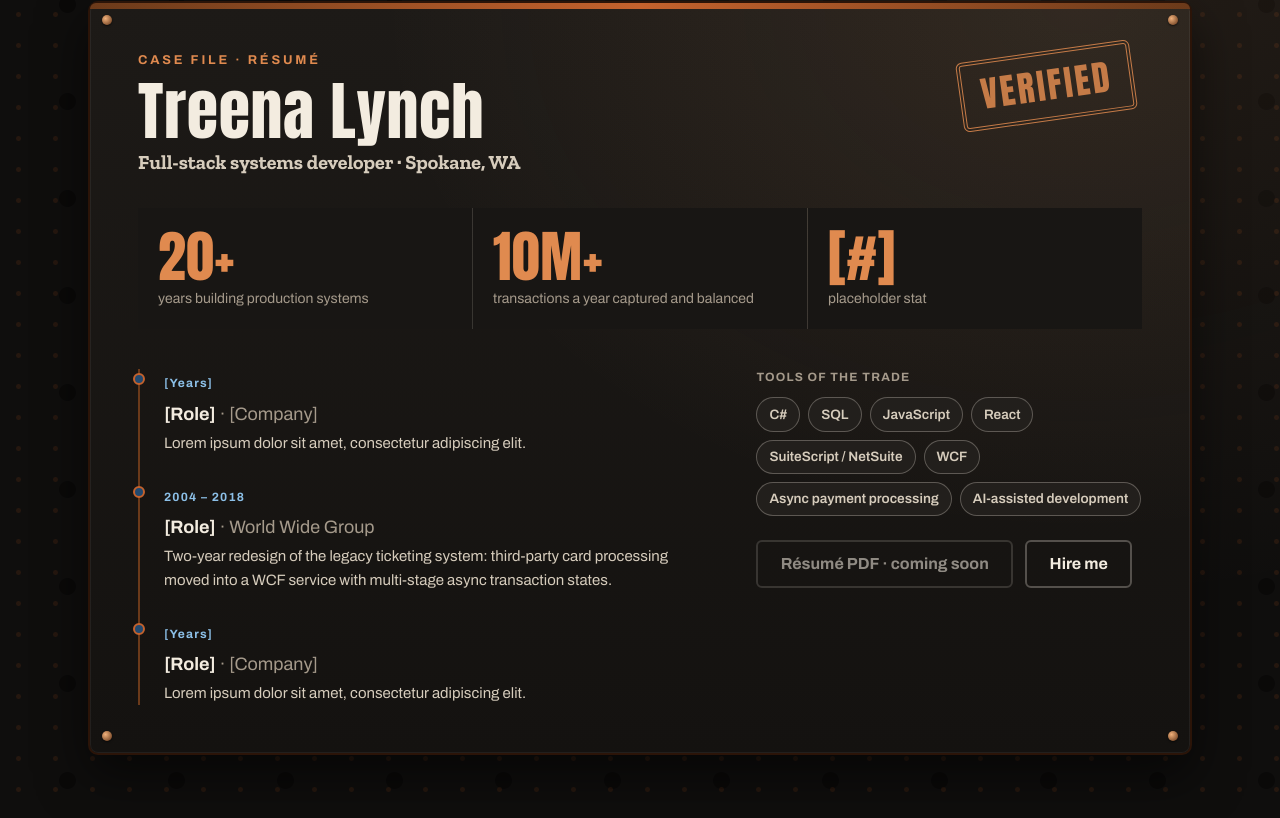
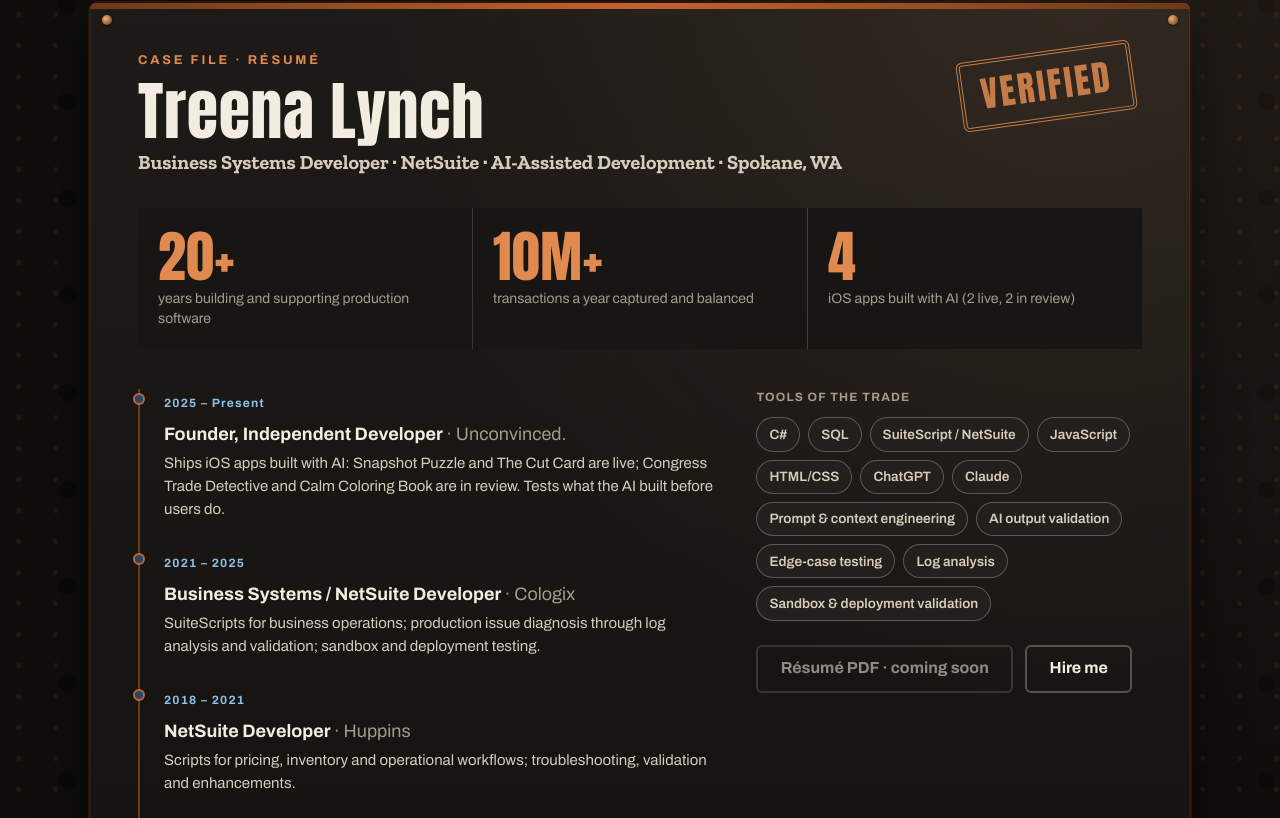
Before and after one commit to treenamlynch-2026/unconvinced-ai, a React (Vite) app: page / in a window 1280 px wide. Shown: the part 1682-2500 px from the top of the page. Built offline with nearby package versions, Linux system fonts and the light colour scheme; no server answers.

Commit message:
Resume section: real content from resume

```diff
--- a/src/Resume.jsx
+++ b/src/Resume.jsx
@@ -1,22 +1,22 @@
 import { useEffect, useState } from "react";
 
-// Resume as a riveted "case file". Only confirmed facts are filled in; the rest is placeholder
+// Resume as a riveted "case file". Only confirmed facts are filled in; sourced from the resume PDF
 // until the real resume content is supplied. Download button turns on once the PDF exists.
 export const RESUME_PDF = "/Treena_Lynch_Resume.pdf";
-const LOREM = "Lorem ipsum dolor sit amet, consectetur adipiscing elit.";
 
 const STATS = [
-  ["20+", "years building production systems"],
+  ["20+", "years building and supporting production software"],
   ["10M+", "transactions a year captured and balanced"],
-  ["[#]", "placeholder stat"],
+  ["4", "iOS apps built with AI (2 live, 2 in review)"],
 ];
 
-const SKILLS = ["C#", "SQL", "JavaScript", "React", "SuiteScript / NetSuite", "WCF", "Async payment processing", "AI-assisted development"];
+const SKILLS = ["C#", "SQL", "SuiteScript / NetSuite", "JavaScript", "HTML/CSS", "ChatGPT", "Claude", "Prompt & context engineering", "AI output validation", "Edge-case testing", "Log analysis", "Sandbox & deployment validation"];
 
 const TIMELINE = [
-  ["[Years]", "[Role]", "[Company]", LOREM],
-  ["2004 – 2018", "[Role]", "World Wide Group", "Two-year redesign of the legacy ticketing system: third-party card processing moved into a WCF service with multi-stage async transaction states."],
-  ["[Years]", "[Role]", "[Company]", LOREM],
+  ["2025 – Present", "Founder, Independent Developer", "Unconvinced.", "Ships iOS apps built with AI: Snapshot Puzzle and The Cut Card are live; Congress Trade Detective and Calm Coloring Book are in review. Tests what the AI built before users do."],
+  ["2021 – 2025", "Business Systems / NetSuite Developer", "Cologix", "SuiteScripts for business operations; production issue diagnosis through log analysis and validation; sandbox and deployment testing."],
+  ["2018 – 2021", "NetSuite Developer", "Huppins", "Scripts for pricing, inventory and operational workflows; troubleshooting, validation and enhancements."],
+  ["2004 – 2018", "Programmer", "World Wide Group", "Two-year redesign of the legacy ticketing system: card processing moved into a WCF service with multi-stage async transaction states. Rebuilt a failing POV system."],
 ];
 
 function useExists(url) {
@@ -40,7 +40,7 @@ export default function Resume() {
             <div>
               <p className="uc-kicker">Case file · Résumé</p>
               <h2 className="uc-display mt-2" style={{ fontSize: "clamp(2.4rem, 6vw, 4rem)" }}>Treena Lynch</h2>
-              <p className="uc-slab text-xl mt-1" style={{ color: "var(--color-text-2)" }}>Full-stack systems developer · Spokane, WA</p>
+              <p className="uc-slab text-xl mt-1" style={{ color: "var(--color-text-2)" }}>Business Systems Developer · NetSuite · AI-Assisted Development · Spokane, WA</p>
             </div>
             <span className="uc-verified" aria-hidden="true">Verified</span>
           </div>
```
